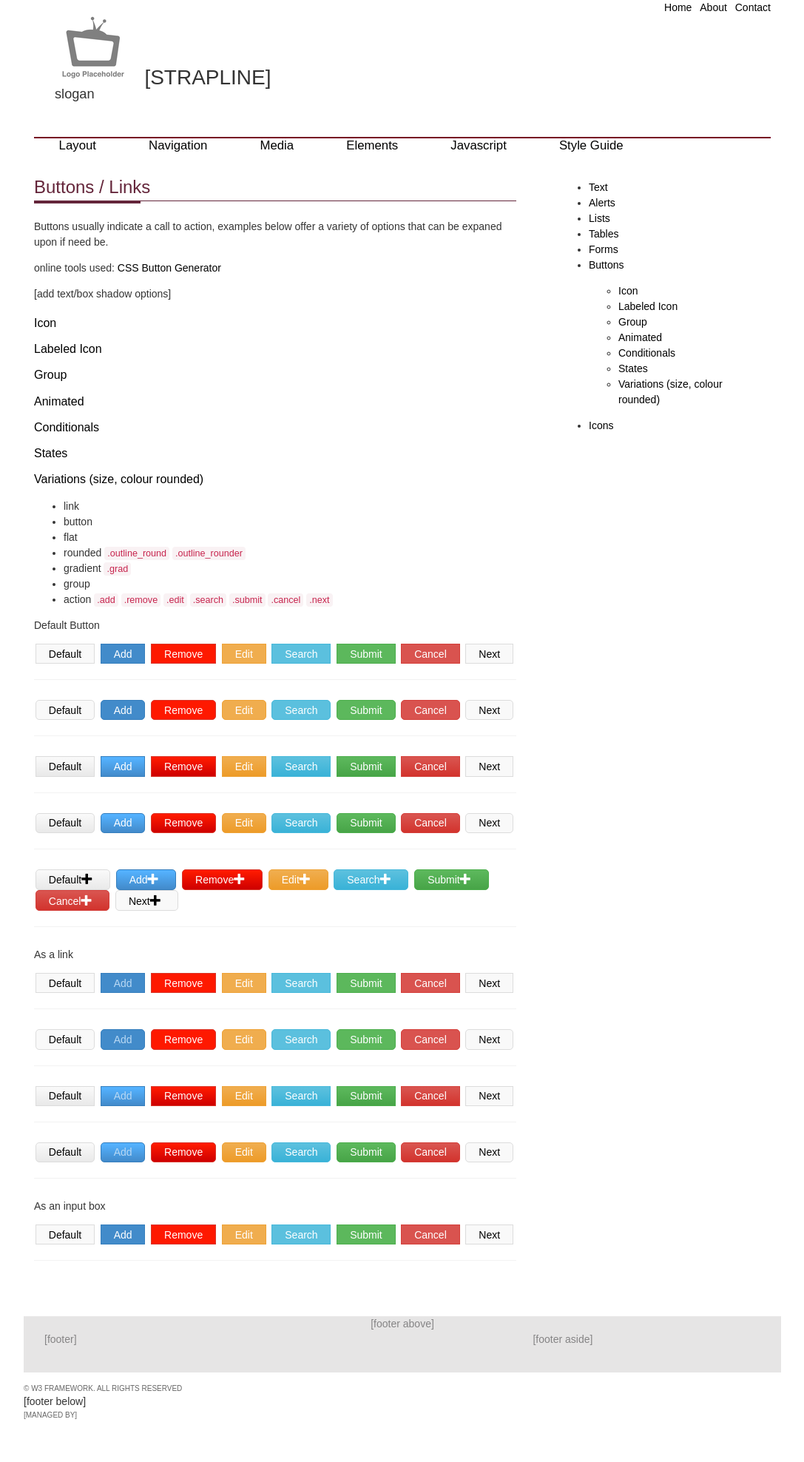
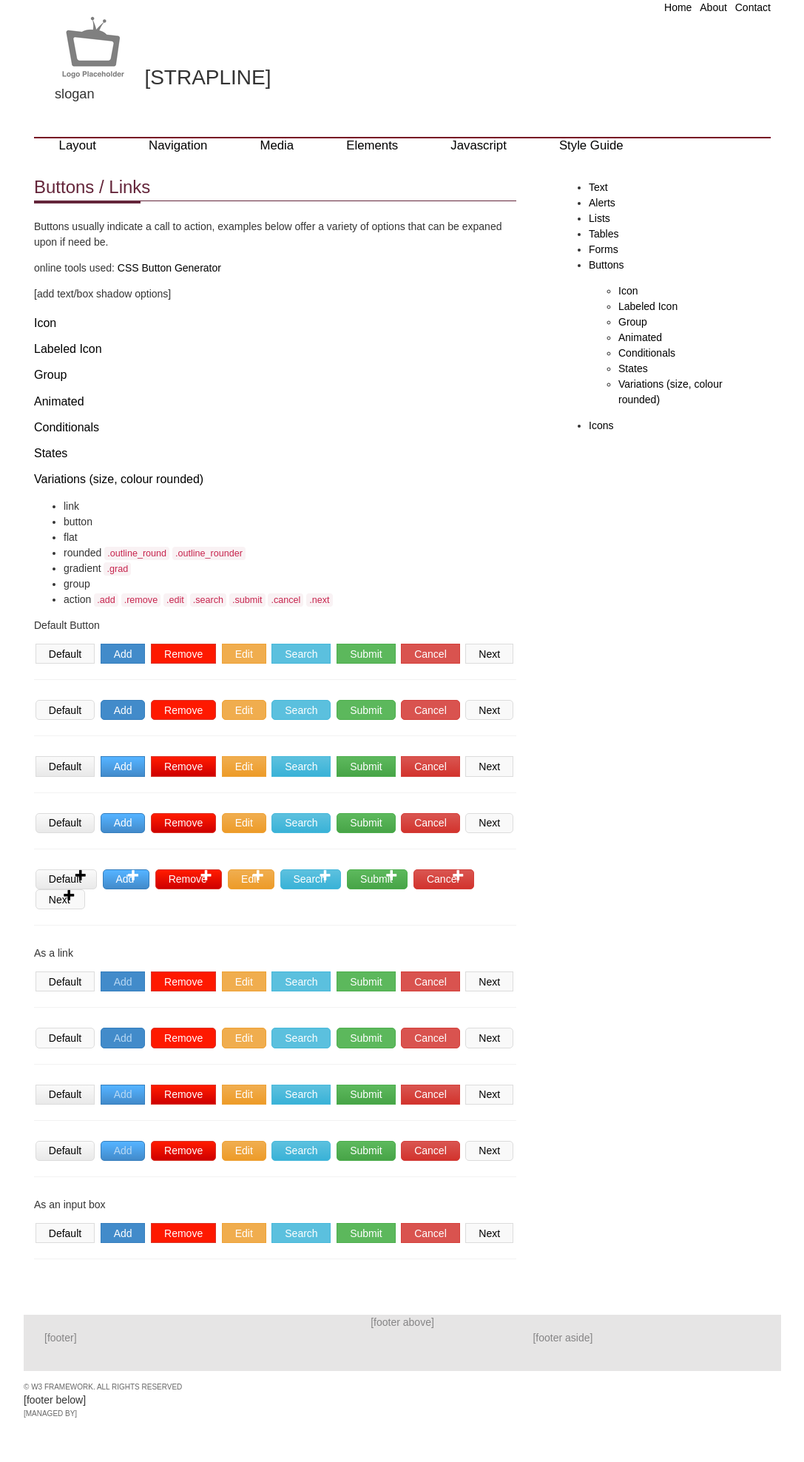
Before and after one commit to 2dpi/templates, a Jekyll site: the page built from www/elements/manual/elements/buttons.html, in a window 1280 px wide. Shown: the whole page at 74% size, without its empty margins (96-1183 px from the left). Built offline with Jekyll 4.4.1, drawn with Linux system fonts in a browser that asks for light colours; some web fonts are replaced.

Commit message:
adding pages

```diff
--- a/www/css/content/alpha.css
+++ b/www/css/content/alpha.css
@@ -372,6 +372,17 @@ input[type="submit"].btn:hover {
 	background: -webkit-gradient( linear, left top, left bottom, color-stop(5%, #e9e9e9), color-stop(100%, #f9f9f9) );
 	background-color: #E9E9E9;
 }
+.btn.icon,
+[class*="btn_"].icon {
+	padding-right: 1.4em;
+}
+.btn i,
+[class*="btn_"] i {
+	position: absolute;
+	top: 0;
+	right: 1em;
+	width: 1em;
+}
 /*PANEL - alert*/
 [class*="panel_"] h4 {
 	color: inherit !important;
@@ -384,40 +395,6 @@ input[type="submit"].btn:hover {
 	float: right;
 	font-weight: bold;
 	font-size: 1.2em;
-}
-/*ACTIONS - message/warning*/
-.message,
-[class*="_message"],
-.warning,
-[class*="_warning"] {
-	background-color: #FCF8E3 !important;
-	border: 1px solid #FBEED5 !important;
-	color: #C09853 !important;
-}
-.message h4,
-[class*="_message"] h4 {
-	color: inherit !important;
-}
-/*ACTIONS - success*/
-.success,
-[class*="_success"] {
-	background-color: #DFF0D8 !important;
-	border-color: #D6E9C6 !important;
-	color: #468847 !important;
-}
-/*ACTIONS - info*/
-.info,
-[class*="_info"] {
-	background-color: #D9EDF7 !important;
-	border-color: #BCE8F1 !important;
-	color: #3A87AD !important;
-}
-/*ACTIONS - error*/
-.error,
-[class*="_error"] {
-	background-color: #F2DEDE;
-	border-color: #EBCCD1;
-	color: #A94442;
 }
 /*ACTIONS - remove*/
 .remove,
@@ -602,6 +579,52 @@ input[type="submit"].btn:hover {
 	background: -moz-linear-gradient( center top, #428aca 5%, #54b2ff 100% );
 	filter: progid:DXImageTransform.Microsoft.gradient(startColorstr='#428aca', endColorstr='#54b2ff');
 	background-color: #54B2FF;
+}
+/*ACTIONS - message/warning*/
+.message,
+[class*="_message"],
+.warning,
+[class*="_warning"] {
+	background-color: #FCF8E3 !important;
+	border: 1px solid #FBEED5 !important;
+	color: #C09853 !important;
+}
+.message h4,
+[class*="_message"] h4 {
+	color: inherit !important;
+}
+/*ACTIONS - success*/
+.success,
+[class*="_success"] {
+	background-color: #DFF0D8 !important;
+	border-color: #D6E9C6 !important;
+	color: #468847 !important;
+}
+.success,
+[class*="_success"] h4 {
+	color: inherit;
+}
+/*ACTIONS - info*/
+.info,
+[class*="_info"] {
+	background-color: #D9EDF7 !important;
+	border-color: #BCE8F1 !important;
+	color: #3A87AD !important;
+}
+.info,
+[class*="_info"] h4 {
+	color: inherit;
+}
+/*ACTIONS - error*/
+.error,
+[class*="_error"] {
+	background-color: #F2DEDE;
+	border-color: #EBCCD1;
+	color: #A94442;
+}
+.error,
+[class*="_error"] h4 {
+	color: inherit;
 }
 /*TYPOGRAPHY - spacing / placement / display (columns / lists / tables)*/
 .row {
--- a/www/elements/manual/elements/buttons.html
+++ b/www/elements/manual/elements/buttons.html
@@ -71,14 +71,14 @@ keywords: css3 butons
         <button role="button" class="round grad btn_cancel">Cancel</button>
         <button role="button" class="round grad btn_next">Next</button>
         <hr>
-        <button role="button" class="round grad btn">Default<i class="icon-plus"></i></button>
-        <button role="button" class="round grad btn_add">Add<i class="icon-plus"></i></button>
-        <button role="button" class="round grad btn_remove">Remove<i class="icon-plus"></i></button>
-        <button role="button" class="round grad btn_edit">Edit<i class="icon-plus"></i></button>
-        <button role="button" class="round grad btn_search">Search<i class="icon-plus"></i></button>
-        <button role="button" class="round grad btn_submit">Submit<i class="icon-plus"></i></button>
-        <button role="button" class="round grad btn_cancel">Cancel<i class="icon-plus"></i></button>
-        <button role="button" class="round grad btn_next">Next<i class="icon-plus"></i></button>
+        <button role="button" class="icon round grad btn">Default<i class="icon-plus"></i></button>
+        <button role="button" class="icon round grad btn_add">Add<i class="icon-plus"></i></button>
+        <button role="button" class="icon round grad btn_remove">Remove<i class="icon-plus"></i></button>
+        <button role="button" class="icon round grad btn_edit">Edit<i class="icon-plus"></i></button>
+        <button role="button" class="icon round grad btn_search">Search<i class="icon-plus"></i></button>
+        <button role="button" class="icon round grad btn_submit">Submit<i class="icon-plus"></i></button>
+        <button role="button" class="icon round grad btn_cancel">Cancel<i class="icon-plus"></i></button>
+        <button role="button" class="icon round grad btn_next">Next<i class="icon-plus"></i></button>
         <hr>
         <p>As a link</p>
         <a class="btn" href="#">Default</a>
```
